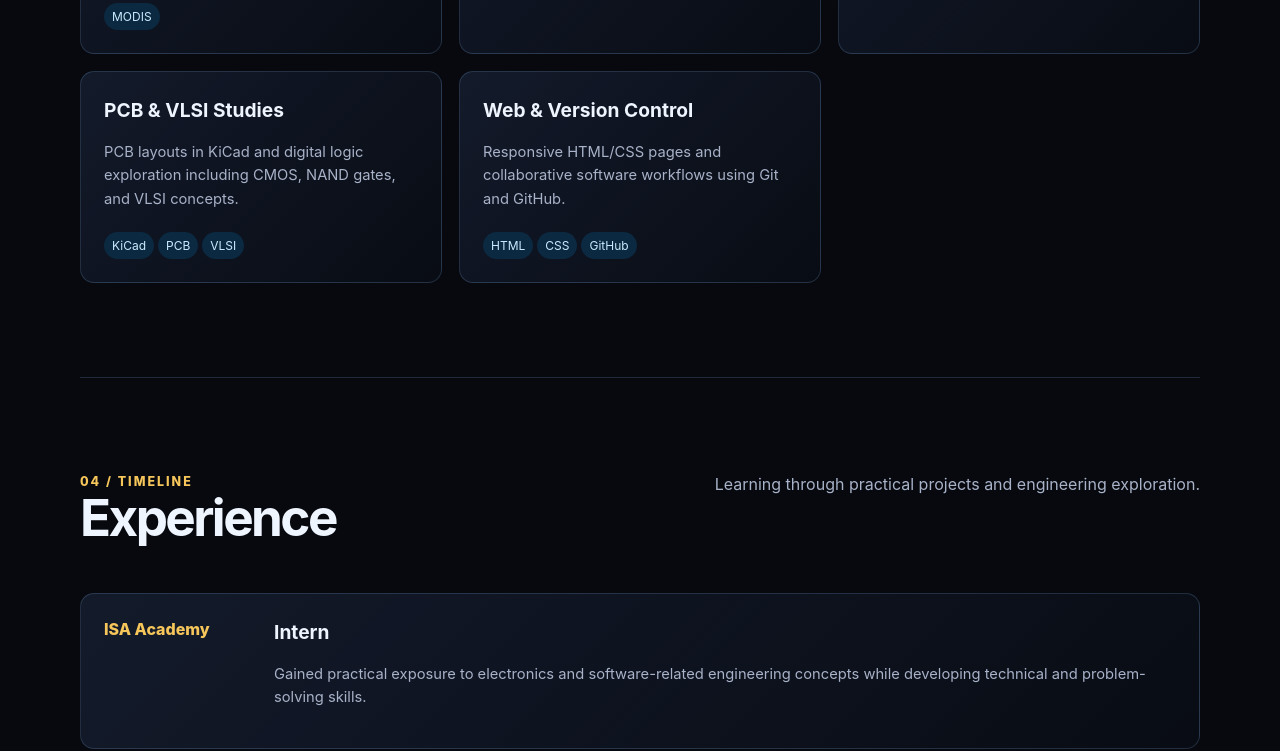
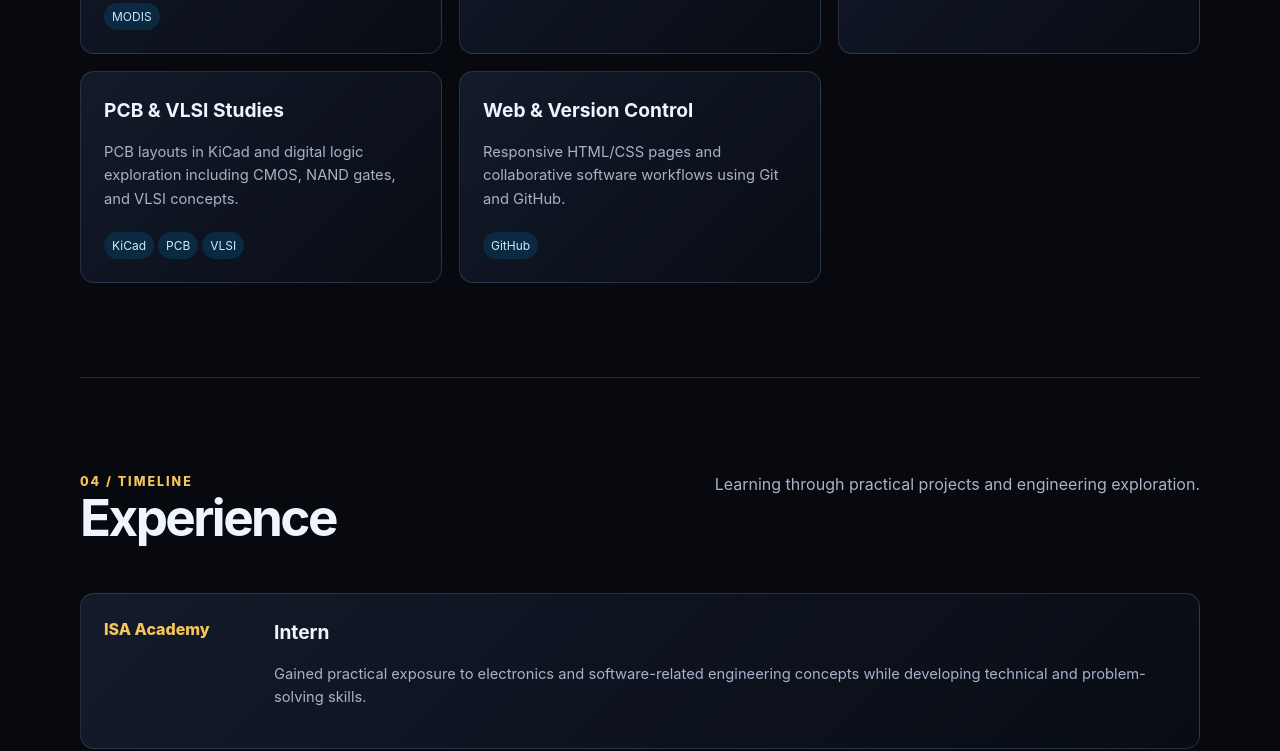
Before and after one commit to subinjosephleon/PROFILE, a plain HTML site: page index.html in a window 1280 px wide. Shown: the part 2107-2858 px from the top of the page. Drawn offline with Linux system fonts and the light colour scheme.

Commit message:
after changing the css

```diff
--- a/index.html
+++ b/index.html
@@ -44,7 +44,7 @@
       <article class="card"><h3>Air Quality Mapping</h3><p class="small">Aerosol Optical Depth analysis using satellite data to study air pollution across Tamil Nadu districts.</p><span class="tag">Sentinel-5P</span><span class="tag">MODIS</span><span class="tag">QGIS</span><span class="tag">GEE</span></article>
       <article class="card"><h3> Image Processing</h3><p class="small"> image-processing project with documentation and implementation planning.</p><span class="tag">Image Processing</span><span class="tag">RF</span></article>
       <article class="card"><h3>PCB &amp; VLSI Studies</h3><p class="small">PCB layouts in KiCad and digital logic exploration including CMOS, NAND gates, and VLSI concepts.</p><span class="tag">KiCad</span><span class="tag">PCB</span><span class="tag">VLSI</span></article>
-      <article class="card"><h3>Web &amp; Version Control</h3><p class="small">Responsive HTML/CSS pages and collaborative software workflows using Git and GitHub.</p><span class="tag">HTML</span><span class="tag">CSS</span><span class="tag">GitHub</span></article>
+      <article class="card"><h3>Web &amp; Version Control</h3><p class="small">Responsive HTML/CSS pages and collaborative software workflows using Git and GitHub.</p><span class="tag">GitHub</span></article>
     </div></section>
     <section><div class="section-top"><div><div class="eyebrow">04 / Timeline</div><h2>Experience</h2></div><p>Learning through practical projects and engineering exploration.</p></div><div class="timeline"><article class="card"><div class="date">ISA Academy</div><div><h3>Intern</h3><p class="small">Gained practical exposure to electronics and software-related engineering concepts while developing technical and problem-solving skills.</p></div></article><article class="card"><div class="date">Now</div><div><h3>ECE Student &amp; Project Builder</h3><p class="small">Building skills in remote sensing, PCB design, embedded systems, web development, and applied engineering research.</p></div></article></div></section>
     <section id="contact"><div class="section-top"><div><div class="eyebrow">05 / Connect</div><h2>Let's build something useful.</h2></div><p>Open to learning opportunities, meaningful collaborations, and ambitious technology ideas.</p></div><div class="actions"><a class="button" href="mailto:subinjosephleon@gmail.com">Email Subin</a><a class="button ghost" href="https://github.com/subinjosephleon" target="_blank" rel="noreferrer">github.com/subinjosephleon ↗</a></div></section>
```
